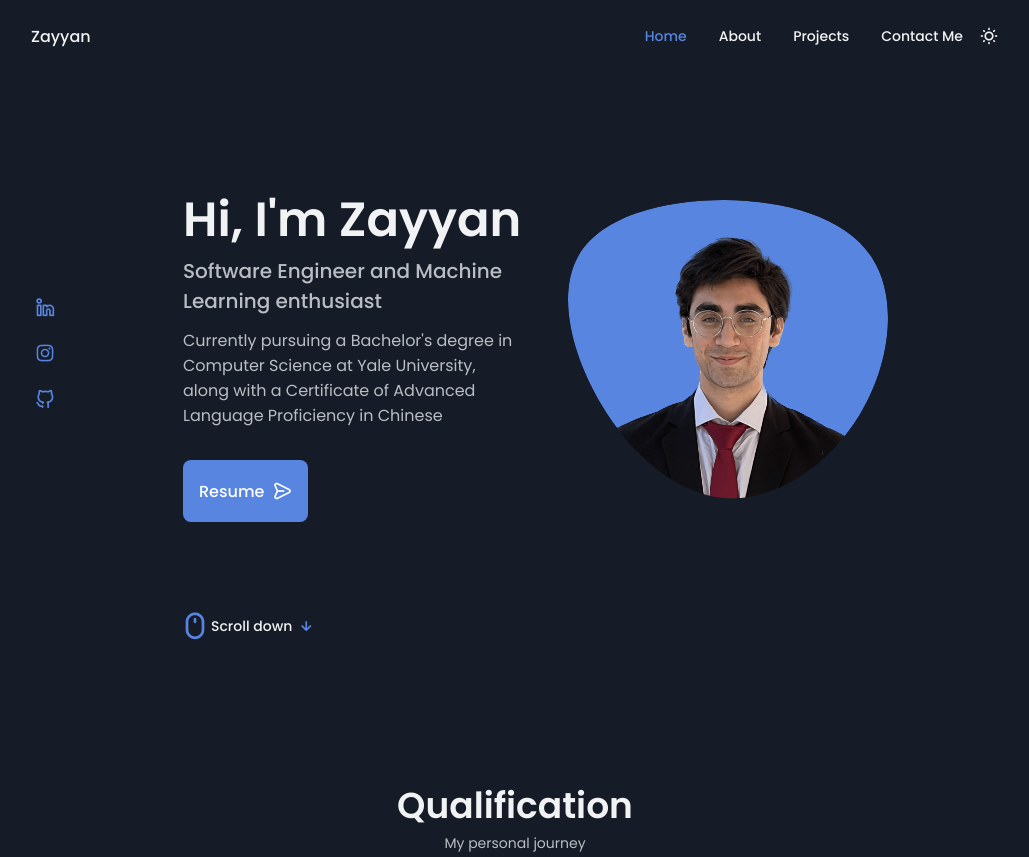
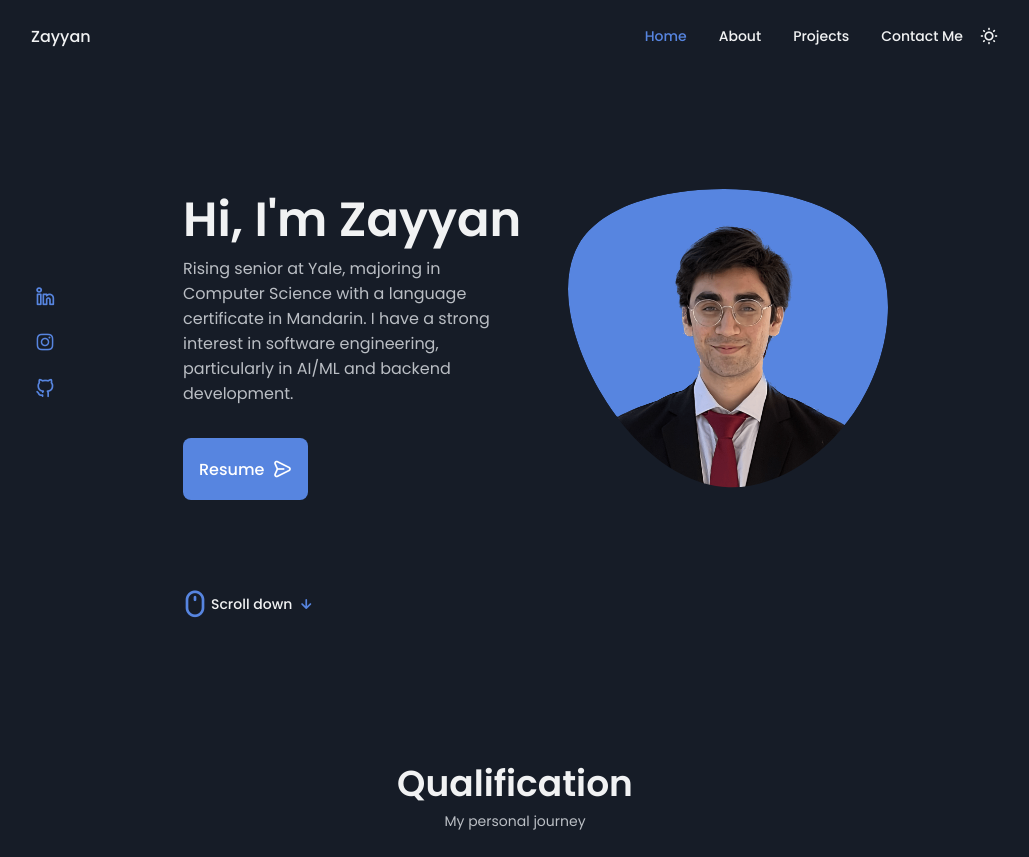
Before and after one commit to zayyannaveed27/personal-website, a plain HTML site: page index.html in a window 1280 px wide. Shown: the top 857 px of the page, without its empty margins (125-1154 px from the left). Drawn offline with nearby package versions, Linux system fonts and the light colour scheme.

Commit message:
Update index.html

```diff
--- a/index.html
+++ b/index.html
@@ -96,8 +96,8 @@
                     </div>
                     <div class="home__data">
                         <h1 class="home__title">Hi, I'm Zayyan</h1>
-                        <h3 class="home__subtitle">Software Engineer and Machine Learning enthusiast</h3>
-                        <p class="home__description">Currently pursuing a Bachelor's degree in Computer Science at Yale University, along with a Certificate of Advanced Language Proficiency in Chinese</p>
+<!--                         <h3 class="home__subtitle">Software Engineer and Machine Learning enthusiast</h3> -->
+                        <p class="home__description">Rising senior at Yale, majoring in Computer Science with a language certificate in Mandarin. I have a strong interest in software engineering, particularly in AI/ML and backend development.</p>
                         <a href="assets/Zayyan_Naveed_resume.pdf" class="button button--flex" target="_blank">
                             Resume <i class="uil uil-message button__icon"></i>
                         </a>
```
